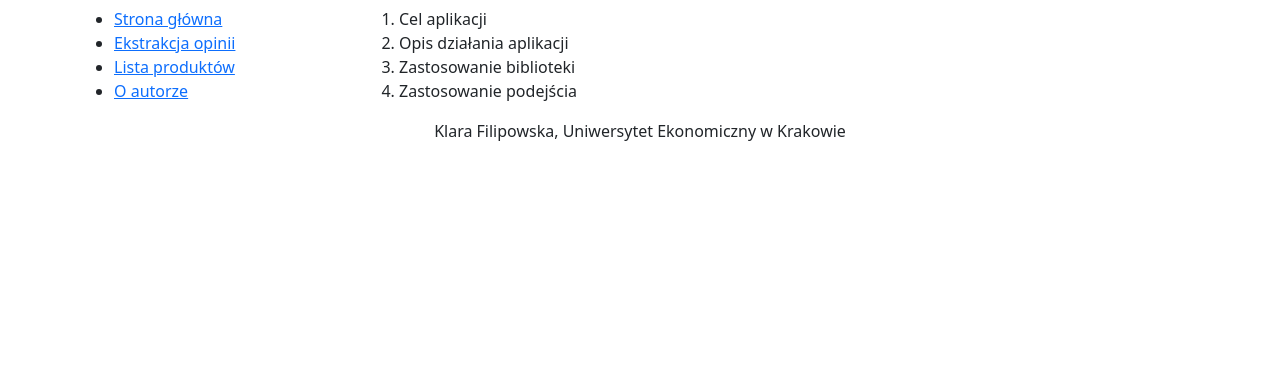
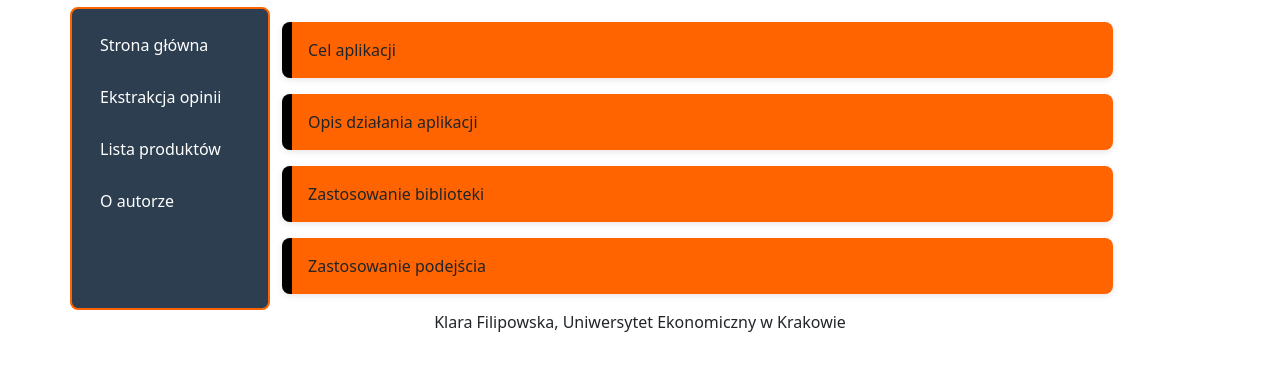
Before and after one commit to K1ara1/CeneoWebScraper, a Flask app: page / in a window 1280 px wide. Shown: the part 95-466 px from the top of the page. Run offline with Flask 3, Linux system fonts and the light colour scheme; some libraries are stand-ins or nearby versions.

Commit message:
2025-05-29 KF

```diff
--- a/app/static/style.css
+++ b/app/static/style.css
@@ -1,3 +1,77 @@
 h1 {
-    color: #ff6400
+    color: #ff6600
 }
+button[type="submit"] {
+    padding: 15px 30px;
+    margin-left: 10px;
+    background-color: #a9541cd4;
+    color: white;
+    border: none;
+    border-radius: 10px;
+    font-size: 1rem;
+    cursor: pointer;
+    transition: background-color 0.3s ease, transform 0.2s ease;
+    box-shadow: 0 4px 12px rgba(0, 0, 0, 0.1);
+}
+
+button[type="submit"]:hover {
+    background-color: #ff6400;
+    transform: scale(1.05);
+}
+
+button[type="submit"]:active {
+    transform: scale(0.8);
+}
+
+.col-3 {
+    border: 2px solid #ff6400;
+    margin: 0;
+    padding: 10px;
+    max-width: 200px;
+    justify-content: center;
+    border-radius: 8px;
+    background-color: #2c3e50;
+}
+.col-3-1 {
+    list-style: none;
+    margin: 0;
+    padding: 0;
+}
+.col-3-1 a {
+    display: block;
+    padding: 14px 18px;
+    color: white;
+    text-decoration: none;
+    transition: background-color 0.3s, transform 0.2s;
+}
+
+.col-3-1 a:hover {
+    background-color: #3498db;
+    transform: scale(1.05);
+    border-radius: 5px;
+}
+
+form {
+    margin-left: 130px;
+    margin-top: 50px;
+}
+
+img {
+    margin-left: 70px;
+}
+
+.punkty {
+    list-style: none;
+    padding: 0;
+    display: grid;
+    gap: 16px;
+    margin-top: 15px;
+}
+
+.punkty li {
+    background: #ff6400;
+    padding: 16px;
+    border-left: 10px solid black;
+    border-radius: 8px;
+    box-shadow: 0 2px 6px rgba(0, 0, 0, 0.1);
+}
--- a/app/templates/author.html
+++ b/app/templates/author.html
@@ -1,5 +1,6 @@
 {% extends 'base.html' %}
-{% block title %}{% endblock %}
+{% block title %} Więcej o mnie {% endblock %}
 {% block content %}
-
+<p>&nbsp;&nbsp;&nbsp;Jestem studentką pierwszego roku na Uniwersytecie Ekonomicznym w Krakowie. Studiuję na kierunku Informatyka Stosowana. Interesuję się budowaniem programów oraz tworzeniem prostych gier i aplikacji.</p>
+<img src="{{ url_for('static', filename='moje_zdjecie.jpg') }}" alt="Programista w pracy" width="600">
 {% endblock %}
--- a/app/templates/base.html
+++ b/app/templates/base.html
@@ -17,7 +17,7 @@
     <section class="container">
         <div class="row">
             <div class="col-3">
-                <ul>
+                <ul class="col-3-1">
                     <li><a href="{{url_for('index')}}">Strona główna</a></li>
                     <li><a href="{{url_for('display_form')}}">Ekstrakcja opinii</a></li>
                     <li><a href="{{url_for('products')}}">Lista produktów</a></li>
--- a/app/templates/index.html
+++ b/app/templates/index.html
@@ -1,7 +1,7 @@
 {% extends 'base.html' %}
 {% block title %}Opis projektu{% endblock %}
 {% block content %}
-<ol>
+<ol class="punkty">
     <li>Cel aplikacji</li>
     <li>Opis działania aplikacji</li>
     <li>Zastosowanie biblioteki</li>
```
Also changed, not shown: app/static/moje_zdjecie.jpg (added).
